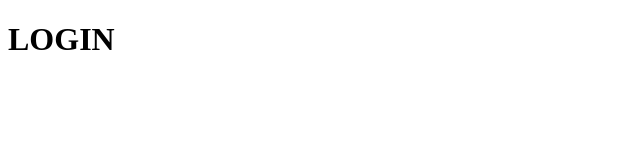
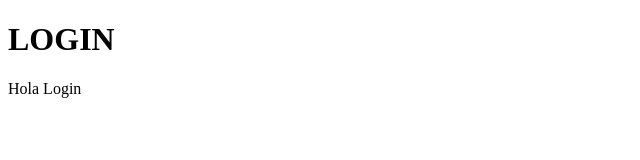
Before and after one commit to antcube/hello-git, a plain HTML site: page login.html in a window 1280 px wide. Shown: the full height of the page, 0-640 px from the left. Drawn offline with Linux system fonts and the light colour scheme.

Commit message:
Mejora en login html

```diff
--- a/login.html
+++ b/login.html
@@ -7,5 +7,6 @@
 </head>
 <body>
     <h1>LOGIN</h1>
+    <p>Hola Login</p>
 </body>
 </html>
```
